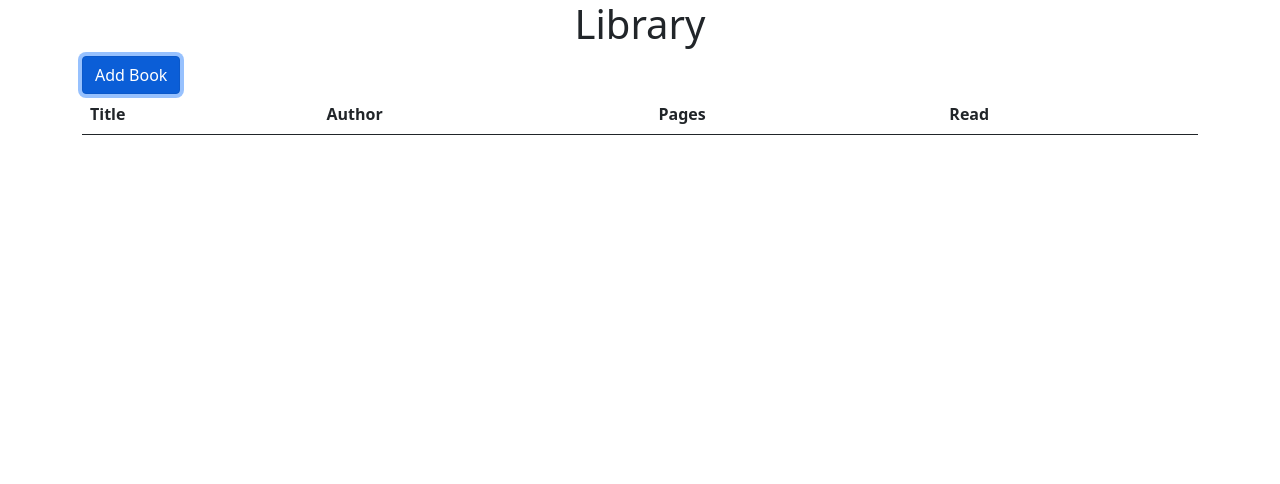
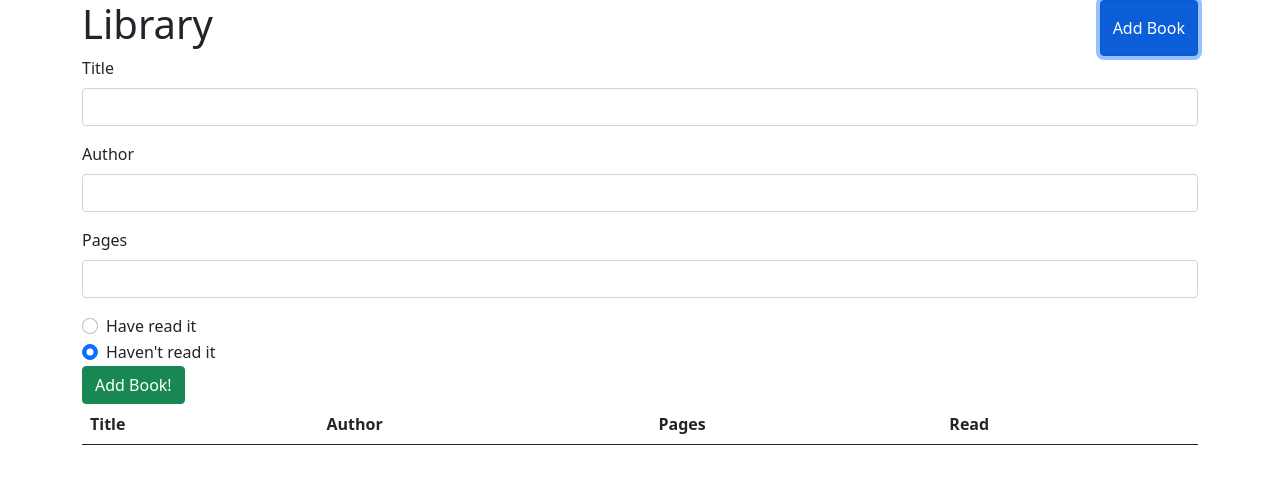
Before and after one commit to JohnHernCode/JavaScript-Library-Project, a plain HTML site: page index.html in a window 1280 px wide. Both pictures are taken after a click on the button "Add Book". Drawn offline with nearby package versions, Linux system fonts and the light colour scheme.

Commit message:
Add collapsed form js, add screenshot, update readme

```diff
--- a/index.html
+++ b/index.html
@@ -29,12 +29,21 @@
   </head>
 
   <body>
-   <header><h1 class="text-center">Library</h1></header>
-   <div class="container">
-  <button class="btn btn-primary" type="button" data-bs-toggle="collapse" data-bs-target="#collapse-form" aria-expanded="false" aria-controls="collapse-form">
+    <header>
+      <div class="container d-flex justify-content-between">
+        <h1 class="text-center">Library</h1>
+        <button
+          class="btn btn-primary"
+          type="button"
+          data-bs-toggle="collapse"
+          data-bs-target="#collapse-form"
+          aria-expanded="false"
+          aria-controls="collapse-form"
+        >
           Add Book
         </button>
       </div>
+    </header>
     <div class="container collapse" id="collapse-form">
       <form class="form">
         <div class="mb-3">
@@ -45,6 +54,7 @@
             type="text"
             class="form-control"
             id="title"
+            required
           />
         </div>
         <div class="mb-3">
@@ -55,6 +65,7 @@
             type="text"
             class="form-control"
             id="author"
+            required
           />
         </div>
         <div class="mb-3">
@@ -65,6 +76,7 @@
             type="number"
             class="form-control"
             id="pages"
+            required
           />
         </div>
         <div class="form-check">
@@ -116,5 +128,10 @@
     </div>
 
     <script src="js/main.js"></script>
+    <script
+      src="https://cdn.jsdelivr.net/npm/bootstrap@5.0.0-beta3/dist/js/bootstrap.bundle.min.js"
+      integrity="sha384-JEW9xMcG8R+pH31jmWH6WWP0WintQrMb4s7ZOdauHnUtxwoG2vI5DkLtS3qm9Ekf"
+      crossorigin="anonymous"
+    ></script>
   </body>
 </html>
```
Also changed, not shown: capture.png (added), 1 other file. Lines whose indentation alone changed are shown as unchanged.
